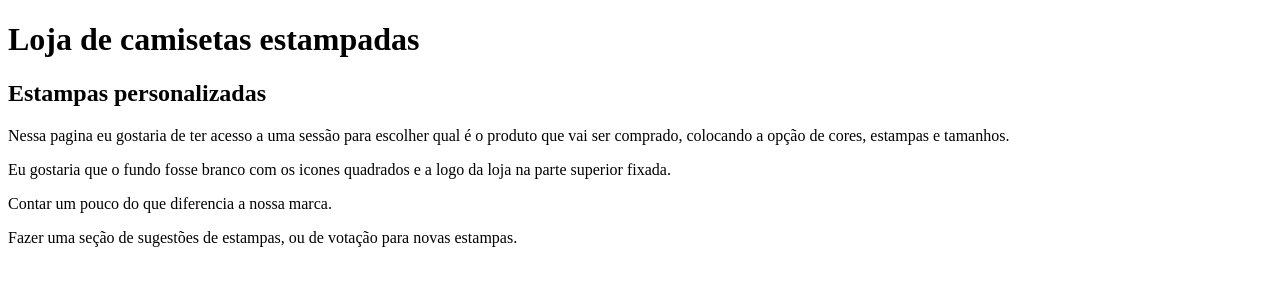
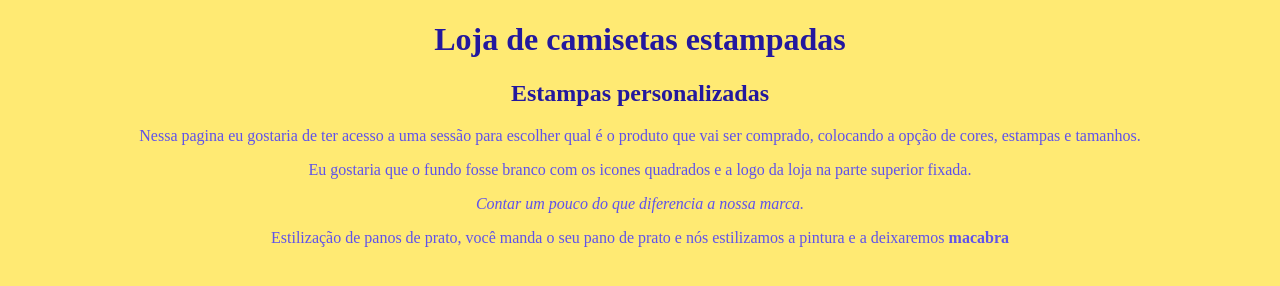
Before and after one commit to StasiakLucas/GE-Prog-EM-TurmaC, a plain HTML site: page index.html in a window 1280 px wide. Drawn offline with Linux system fonts and the light colour scheme.

Commit message:
Atuaçização do projeto referente à aula 6

```diff
--- a/index.html
+++ b/index.html
@@ -3,6 +3,7 @@
 <head>
 	<meta charset="utf-8">
 	<meta name="viewport" content="width=device-width, initial-scale=1">
+	<link rel="stylesheet" href="style.css">
 	<title></title>
 </head>
 <body>
@@ -13,8 +14,8 @@
 
 	<p>Eu gostaria que o fundo fosse branco com os icones quadrados e a logo da loja na parte superior fixada.</p>
 
-	<p>Contar um pouco do que diferencia a nossa marca.</p>
+	<p><em>Contar um pouco do que diferencia a nossa marca.</em></p>
 
-	<p>Fazer uma seção de sugestões de estampas, ou de votação para novas estampas.</p>
+	<p>Estilização de panos de prato, você manda o seu pano de prato e nós estilizamos a pintura e a deixaremos <strong>macabra</strong></p>
 </body>
 </html>
--- /dev/null
+++ b/style.css
@@ -0,0 +1,18 @@
+body {
+  background-color: #FFEA73
+}
+
+h1 {
+  text-align: center;
+  color: #23189E
+}
+
+h2 {
+  text-align: center;
+  color: #23189E
+}
+
+p {
+  text-align: center;
+  color: #5F52EB
+}
```
